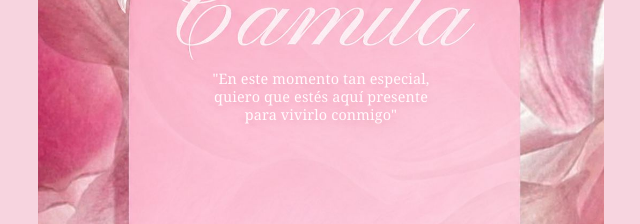
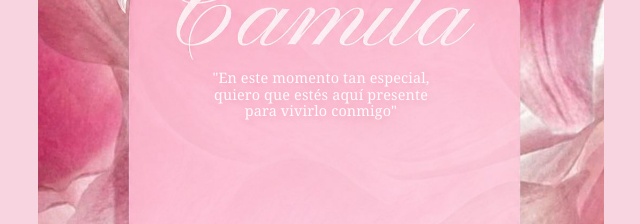
Before and after one commit to diegorobacu-create/mis-xv-camila, a plain HTML site: page countdown/index.html in a window 1280 px wide. Shown: the part 182-406 px from the top of the page, 319-959 px from the left. Drawn offline with Linux system fonts and the light colour scheme.

Commit message:
Compactar interlineado de la frase superior

```diff
--- a/countdown/index.html
+++ b/countdown/index.html
@@ -58,7 +58,7 @@
       text-align: center;
       font-family: Georgia, "Times New Roman", serif;
       font-size: clamp(.68rem, 2vw, .9rem);
-      line-height: 1.25;
+      line-height: 1.15;
       letter-spacing: .01em;
       text-shadow: 0 2px 10px rgba(160, 62, 104, .16);
     }
```
